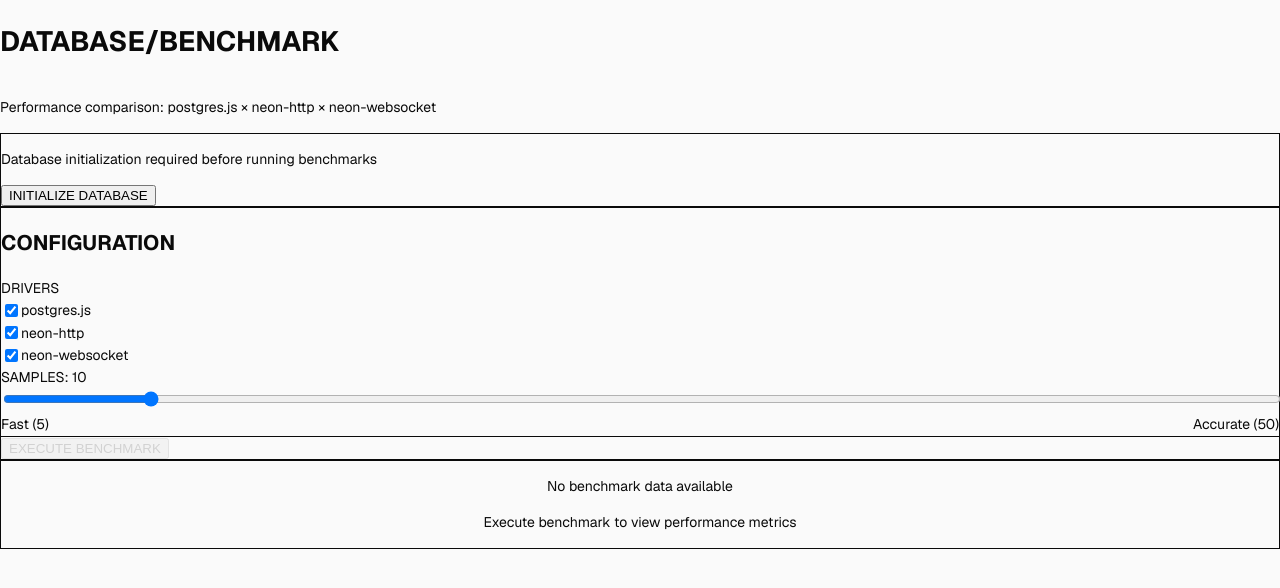
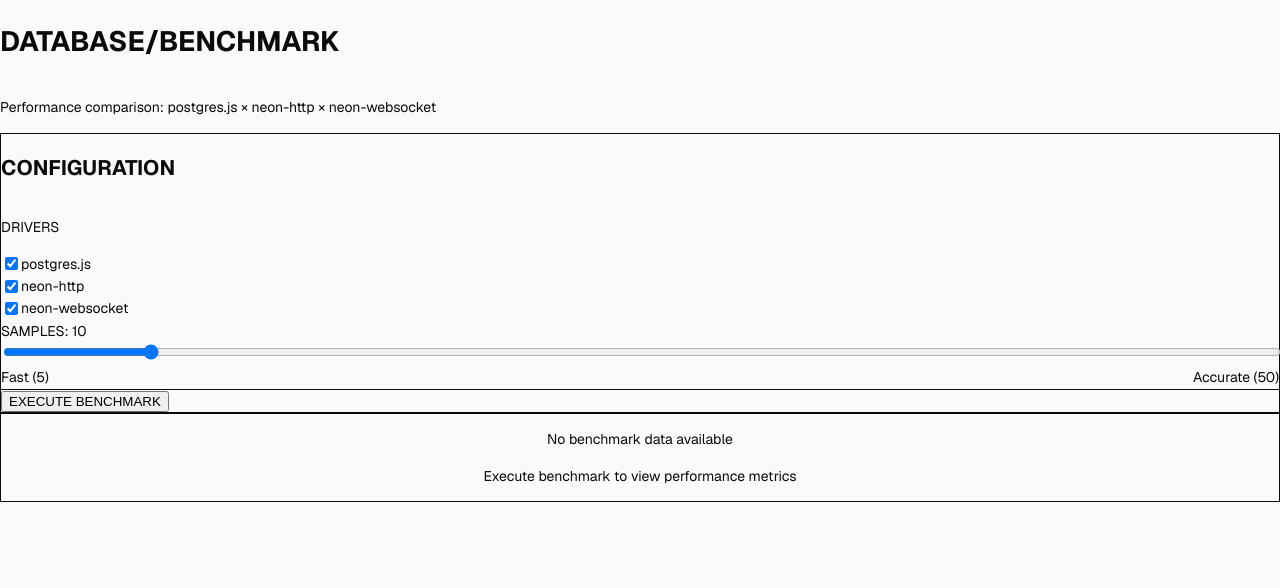
Before and after one commit to steipete/bench, a Next.js app: page / in a window 1280 px wide. Shown: the top 588 px of the page. Built offline with nearby package versions, Linux system fonts and the light colour scheme.

Commit message:
Remove migration button, update to latest @neondatabase/serverless v1.0.1, add Node 22+ requirement

```diff
--- a/biome.json
+++ b/biome.json
@@ -18,6 +18,9 @@
       "style": {
         "noNonNullAssertion": "warn",
         "useImportType": "error"
+      },
+      "suspicious": {
+        "noExplicitAny": "warn"
       }
     }
   },
--- a/src/components/BenchmarkChart.tsx
+++ b/src/components/BenchmarkChart.tsx
@@ -1,4 +1,3 @@
-import React from "react";
 import type { DriverComparisonResult } from "~/lib/db/driver-factory";
 
 interface BenchmarkChartProps {
--- a/src/lib/db/database.ts
+++ b/src/lib/db/database.ts
@@ -1,4 +1,3 @@
-import { neon } from "@neondatabase/serverless";
 import { type Generated, Kysely } from "kysely";
 import { NeonDialect } from "kysely-neon";
 import { env } from "~/env";
--- a/src/lib/db/migrate.ts
+++ b/src/lib/db/migrate.ts
@@ -1,6 +1,6 @@
-import { promises as fs } from "fs";
+import { promises as fs } from "node:fs";
+import path from "node:path";
 import { sql } from "kysely";
-import path from "path";
 import { env } from "~/env";
 import { createDb } from "./database";
 
--- a/src/pages/api/benchmark/compare.ts
+++ b/src/pages/api/benchmark/compare.ts
@@ -1,10 +1,6 @@
 import type { NextApiRequest, NextApiResponse } from "next";
 import { db } from "~/lib/db/database";
-import {
-  compareDrivers,
-  type DriverComparisonResult,
-  type DriverType,
-} from "~/lib/db/driver-factory";
+import { compareDrivers, type DriverType } from "~/lib/db/driver-factory";
 
 export default async function handler(req: NextApiRequest, res: NextApiResponse) {
   if (req.method !== "GET" && req.method !== "POST") {
@@ -31,7 +27,7 @@
         ? queries.split(",")
         : undefined;
 
-    const samples = Math.min(parseInt(String(sampleCount)), 100);
+    const samples = Math.min(parseInt(String(sampleCount), 10), 100);
 
     const results = await compareDrivers(driverList, queryList, samples);
 
--- a/src/pages/api/benchmark/migrate.ts
+++ b/src/pages/api/benchmark/migrate.ts
@@ -1,7 +1,7 @@
-import { promises as fs } from "fs";
+import { promises as fs } from "node:fs";
+import path from "node:path";
 import { sql } from "kysely";
 import type { NextApiRequest, NextApiResponse } from "next";
-import path from "path";
 import { db } from "~/lib/db/database";
 
 export default async function handler(req: NextApiRequest, res: NextApiResponse) {
--- a/src/pages/index.tsx
+++ b/src/pages/index.tsx
@@ -22,36 +22,12 @@
   const [benchmarkResults, setBenchmarkResults] = useState<DriverComparisonResult[]>([]);
   const [loading, setLoading] = useState(false);
   const [error, setError] = useState<ErrorDetails | null>(null);
-  const [migrated, setMigrated] = useState(false);
   const [sampleCount, setSampleCount] = useState(10);
   const [selectedDrivers, setSelectedDrivers] = useState({
     "postgres.js": true,
     "neon-http": true,
     "neon-websocket": true,
   });
-
-  const runMigration = async () => {
-    setLoading(true);
-    setError(null);
-    try {
-      const response = await fetch("/api/benchmark/migrate", {
-        method: "POST",
-      });
-      const data = await response.json();
-      if (!response.ok) {
-        throw new Error(data.error || data.details || "Migration failed");
-      }
-      setMigrated(true);
-    } catch (err) {
-      setError({
-        message: "Database migration failed",
-        details: err instanceof Error ? err.message : "Unknown error occurred",
-        timestamp: new Date().toISOString(),
-      });
-    } finally {
-      setLoading(false);
-    }
-  };
 
   const runBenchmark = async () => {
     setLoading(true);
@@ -114,29 +90,6 @@
             </p>
           </header>
 
-          {/* Migration Alert */}
-          {!migrated && (
-            <div className="mb-8 p-4 bg-zinc-50 border border-zinc-200">
-              <div className="flex items-start gap-3">
-                <div className="mt-1">
-                  <div className="w-1.5 h-1.5 bg-zinc-600"></div>
-                </div>
-                <div className="flex-1">
-                  <p className="text-sm text-zinc-700 mb-3">
-                    Database initialization required before running benchmarks
-                  </p>
-                  <button
-                    onClick={runMigration}
-                    disabled={loading}
-                    className="px-4 py-2 bg-zinc-900 text-white text-xs uppercase tracking-wider hover:bg-zinc-800 disabled:opacity-50 transition-colors"
-                  >
-                    {loading ? "Initializing..." : "Initialize Database"}
-                  </button>
-                </div>
-              </div>
-            </div>
-          )}
-
           {/* Control Panel */}
           <div className="mb-8 bg-white border border-zinc-200 p-6">
             <h2 className="text-xs uppercase tracking-wider text-zinc-500 mb-6">Configuration</h2>
@@ -144,9 +97,7 @@
             <div className="grid grid-cols-1 md:grid-cols-2 gap-8">
               {/* Driver Selection */}
               <div>
-                <label className="block text-xs uppercase tracking-wider text-zinc-600 mb-4">
-                  Drivers
-                </label>
+                <p className="block text-xs uppercase tracking-wider text-zinc-600 mb-4">Drivers</p>
                 <div className="space-y-3">
                   {Object.entries(selectedDrivers).map(([driver, enabled]) => (
                     <label key={driver} className="flex items-center gap-3 cursor-pointer group">
@@ -169,15 +120,19 @@
 
               {/* Sample Count */}
               <div>
-                <label className="block text-xs uppercase tracking-wider text-zinc-600 mb-4">
+                <label
+                  htmlFor="sample-range"
+                  className="block text-xs uppercase tracking-wider text-zinc-600 mb-4"
+                >
                   Samples: <span className="text-zinc-900 font-medium">{sampleCount}</span>
                 </label>
                 <input
+                  id="sample-range"
                   type="range"
                   min="5"
                   max="50"
                   value={sampleCount}
-                  onChange={(e) => setSampleCount(parseInt(e.target.value))}
+                  onChange={(e) => setSampleCount(parseInt(e.target.value, 10))}
                   className="w-full accent-zinc-900"
                 />
                 <div className="flex justify-between text-xs text-zinc-400 mt-2">
@@ -189,8 +144,9 @@
 
             <div className="mt-8 pt-6 border-t border-zinc-100">
               <button
+                type="button"
                 onClick={runBenchmark}
-                disabled={loading || !migrated}
+                disabled={loading}
                 className="px-6 py-3 bg-zinc-900 text-white text-xs uppercase tracking-wider hover:bg-zinc-800 disabled:opacity-50 transition-colors"
               >
                 {loading ? "Running Benchmark..." : "Execute Benchmark"}
--- a/src/styles/globals.css
+++ b/src/styles/globals.css
@@ -1,8 +1,8 @@
+@import url("https://fonts.googleapis.com/css2?family=JetBrains+Mono:wght@300;400;500;600;700&display=swap");
+
 @tailwind base;
 @tailwind components;
 @tailwind utilities;
-
-@import url("https://fonts.googleapis.com/css2?family=JetBrains+Mono:wght@300;400;500;600;700&display=swap");
 
 :root {
   --bg-primary: #fafafa;
```
Also changed, not shown: package.json (+5 -2 lines), 2 other files (tests, documents, lock files or other folders).
